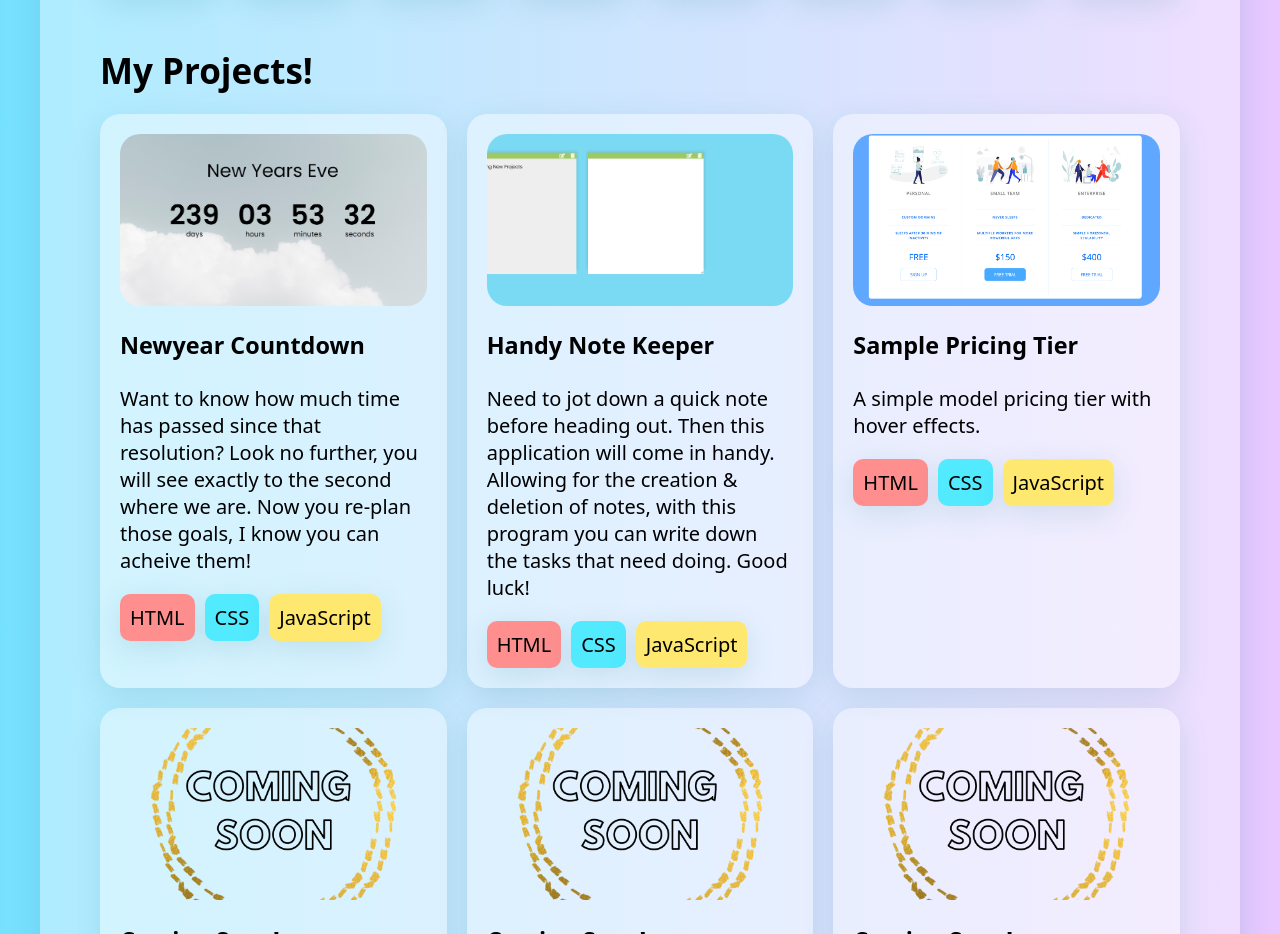
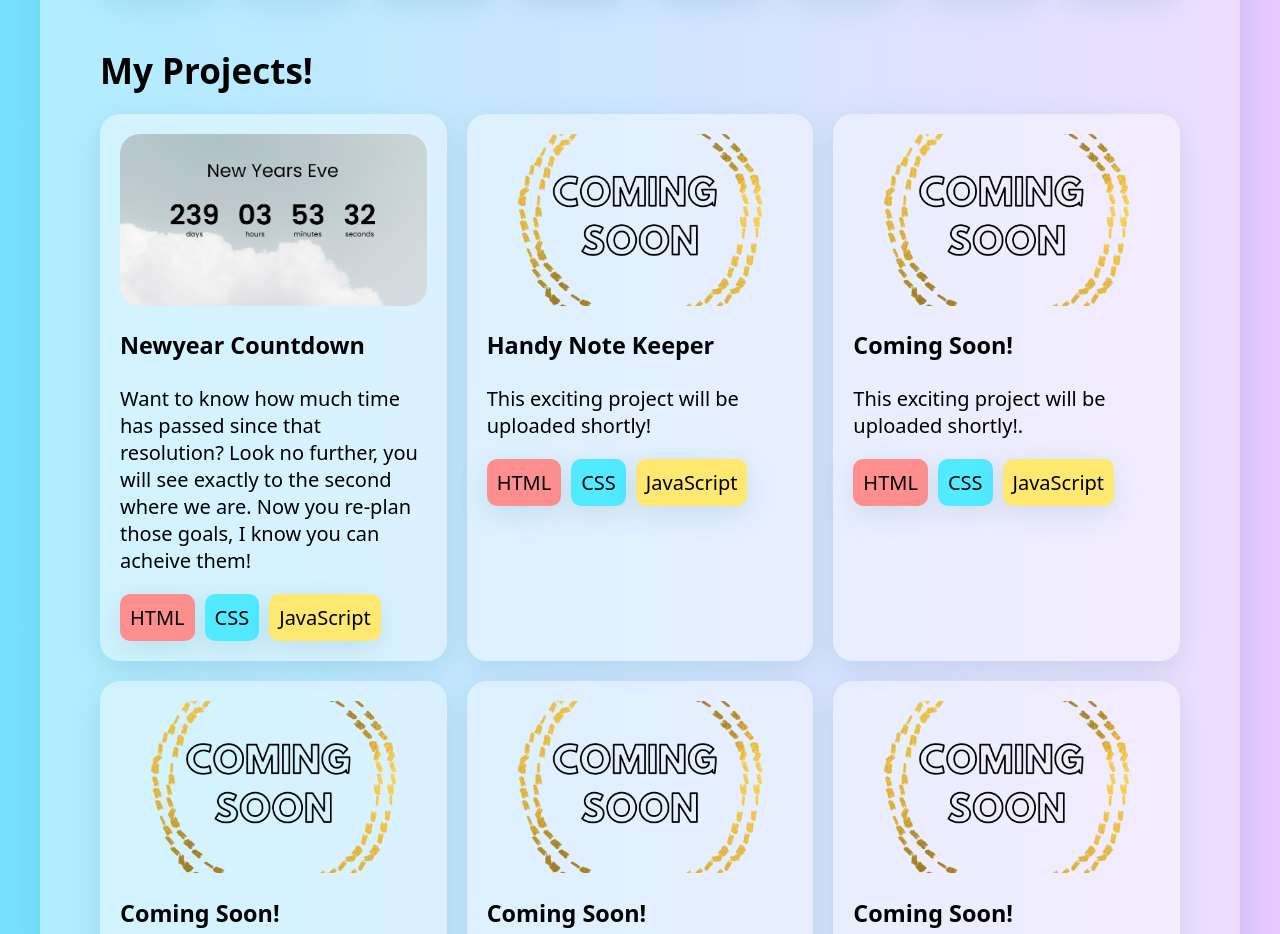
Before and after one commit to casacava/netlify, a plain HTML site: page index.html in a window 1280 px wide and 2400 px high. Shown: the part 895-1829 px from the top of the page. Drawn offline with Linux system fonts and the light colour scheme.

Commit message:
updated links for projects

```diff
--- a/index.html
+++ b/index.html
@@ -91,10 +91,10 @@
                 </a>
             </li>
             <li class="modularCard withLinks glassMorphism">
-                <a href="https://handynotekeeper.netlify.app/" target="_blank">
-                    <img src="img/note photo.png" alt="lorem">
+                <a href="#" target="_blank">
+                    <img src="img/coming-soon-image.png" alt="lorem">
                     <h3>Handy Note Keeper</h3>
-                    <p>Need to jot down a quick note before heading out. Then this application will come in handy. Allowing for the creation &amp; deletion of notes, with this program you can write down the tasks that need doing. Good luck!</p>
+                    <p>This exciting project will be uploaded shortly!</p>
                     <ul class="projectTags">
                         <li class="glassMorphism" style="background-color: rgb(255, 143, 143);">HTML</li>
                         <li class="glassMorphism" style="background-color: rgb(81, 234, 255);">CSS</li>
@@ -103,10 +103,10 @@
                 </a>
             </li>
             <li class="modularCard withLinks glassMorphism">
-                <a href="https://resplendent-kringle-db6f52.netlify.app/" target="_blank">
-                    <img src="img/pricingPic.png" alt="lorem">
-                    <h3>Sample Pricing Tier</h3>
-                    <p>A simple model pricing tier with hover effects.</p>
+                <a href="#" target="_blank">
+                    <img src="img/coming-soon-image.png" alt="lorem">
+                    <h3>Coming Soon!</h3>
+                    <p>This exciting project will be uploaded shortly!.</p>
                     <ul class="projectTags">
                         <li class="glassMorphism" style="background-color: rgb(255, 143, 143);">HTML</li>
                         <li class="glassMorphism" style="background-color: rgb(81, 234, 255);">CSS</li>
```
Also changed, not shown: 1 other file.
